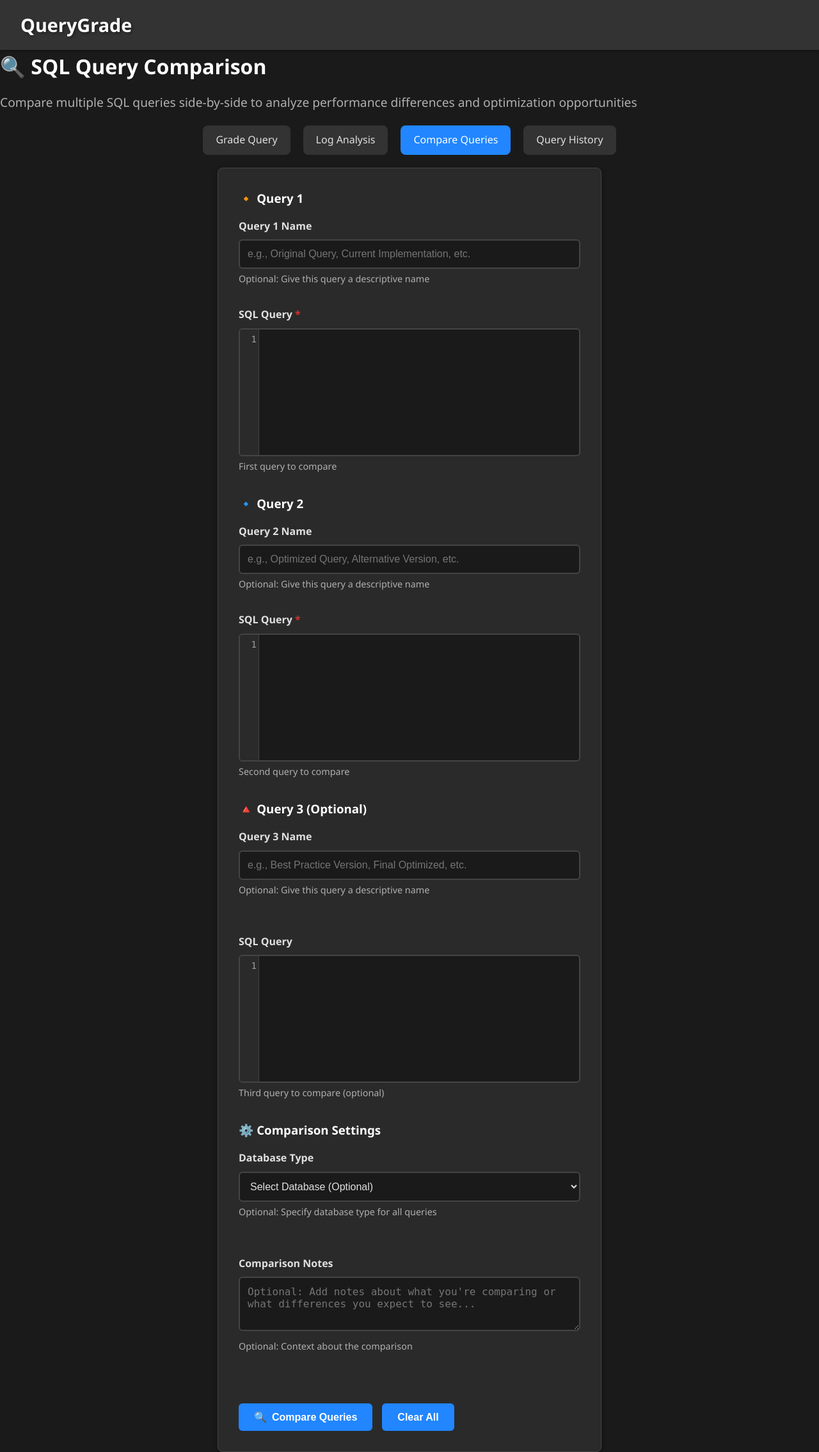
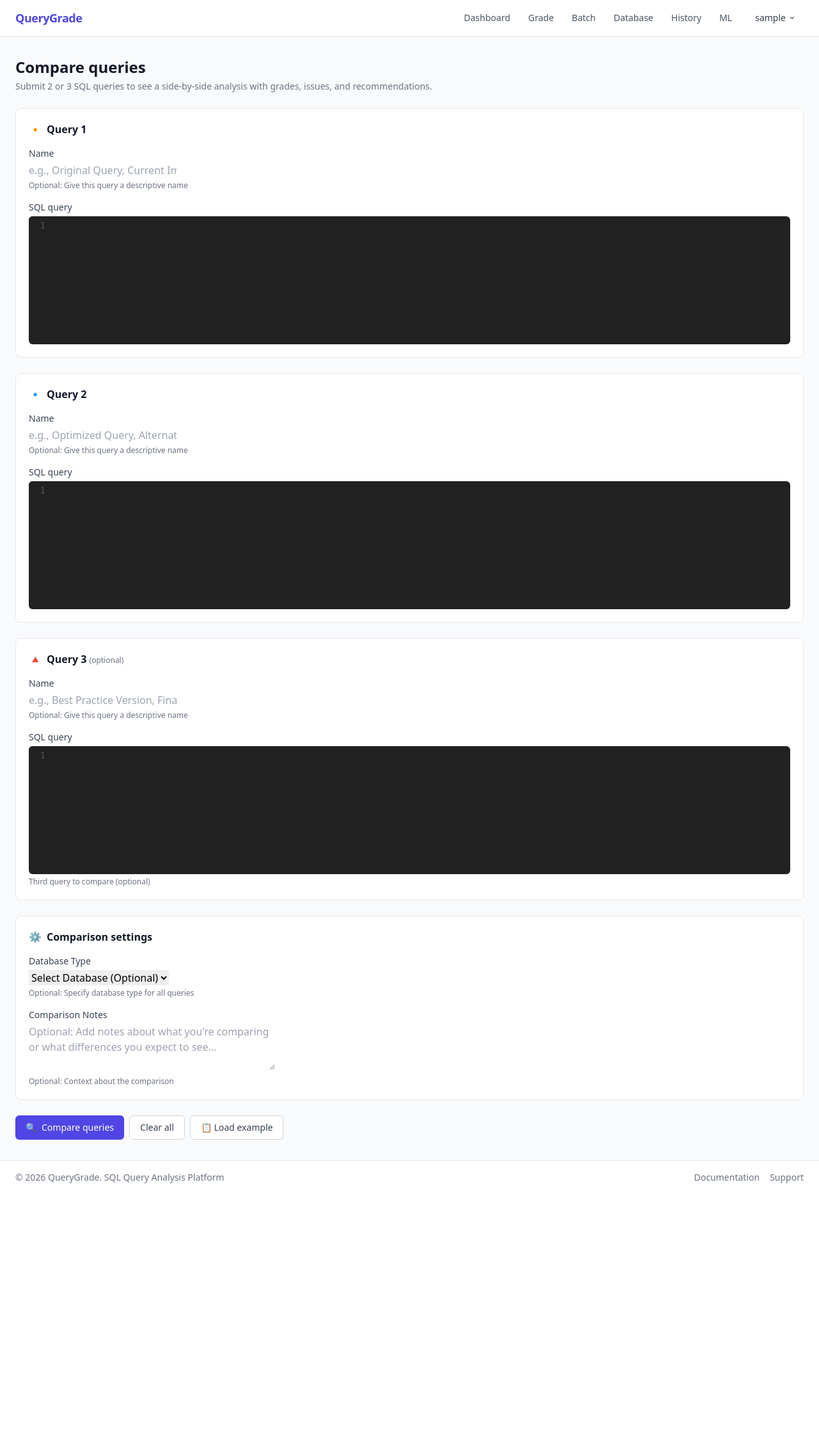
Before and after one commit to ringo380/QueryGrade, a Django app: page /compare/ in a window 1280 px wide. Shown: the whole page at 64% size. After the commit the page ends 1849 px from the top, so only its background shows below. Run offline with Django 5.2, Linux system fonts and the light colour scheme; the visitor is signed in with stand-in values (Sample User, id 1); parts of the project's set-up code (start-up, migrations or seed data) failed here and were passed over; some libraries are stand-ins or nearby versions.

Commit message:
feat(ui): hand-tune query_compare and compare_results (#17) (#24)
query_compare.html (282 -> 146 lines, -136):
- Was a standalone HTML page; now extends base.html
- Three card-style sections for query 1, 2, 3 (3 optional)
- CodeMirror SQL editors initialized via form field id_for_label (no .sql-editor class needed)
- Comparison settings card (database_type, comparison_notes)
- Submit / Clear all / Load example buttons

compare_results.html (263 -> 188 lines, -75):
- Was a standalone HTML page; now extends base.html
- Comparison overview card with summary text
- Per-query result cards in 2 or 3 col grid (grade-tinted header bg)
- Per-query: grade pill, score, query metadata, issues with severity colors, recommendations, optional optimization details
- **Bug fix**: previous template referenced result.grade/issues/suggestions but the view passes result.analysis.grade/issues_found/recommendations. Corrected to match view context.
- Error case rendered as red alert
- Export results as JSON

Closes #17
Refs #21

```diff
--- a/analyzer/templates/analyzer/query_compare.html
+++ b/analyzer/templates/analyzer/query_compare.html
@@ -1,161 +1,100 @@
+{% extends 'analyzer/base.html' %}
 {% load static %}
-<!DOCTYPE html>
-<html lang="en">
-<head>
-    <meta charset="UTF-8">
-    <title>QueryGrade - Query Comparison</title>
-    <link rel="stylesheet" href="{% static 'analyzer/css/styles.css' %}">
 
-    <!-- CodeMirror CSS -->
+{% block title %}Compare queries · QueryGrade{% endblock %}
+
+{% block extra_head %}
 <link rel="stylesheet" href="https://cdnjs.cloudflare.com/ajax/libs/codemirror/5.65.16/codemirror.min.css">
 <link rel="stylesheet" href="https://cdnjs.cloudflare.com/ajax/libs/codemirror/5.65.16/theme/material-darker.min.css">
-    <link rel="stylesheet" href="https://cdnjs.cloudflare.com/ajax/libs/codemirror/5.65.16/addon/hint/show-hint.min.css">
+<style>
+  .CodeMirror { height: auto; min-height: 200px; border-radius: 0.375rem; font-family: ui-monospace, SFMono-Regular, Menlo, monospace; font-size: 14px; }
+</style>
+{% endblock %}
 
+{% block content %}
+<div class="space-y-6">
+  <header>
+    <h1 class="text-2xl font-bold text-gray-900">Compare queries</h1>
+    <p class="mt-1 text-sm text-gray-500">Submit 2 or 3 SQL queries to see a side-by-side analysis with grades, issues, and recommendations.</p>
+  </header>
 
-</head>
-<body>
-    <nav>
-        <h1>QueryGrade</h1>
-    </nav>
-    <div class="max-w-7xl mx-auto px-4">
+  <form method="post" class="space-y-6">
+    {% csrf_token %}
 
-<div class="compare-container">
-    <div class="compare-header">
-        <h1>🔍 SQL Query Comparison</h1>
-        <p class="subtitle">Compare multiple SQL queries side-by-side to analyze performance differences and optimization opportunities</p>
-
-        <div class="navigation-tabs">
-            <a href="{% url 'grade_query' %}" class="tab-link">Grade Query</a>
-            <a href="{% url 'index' %}" class="tab-link">Log Analysis</a>
-            <a href="{% url 'query_compare' %}" class="tab-link active">Compare Queries</a>
-            <a href="{% url 'query_history' %}" class="tab-link">Query History</a>
+    <section class="bg-white rounded-lg border border-gray-200 p-5">
+      <h2 class="text-base font-semibold text-gray-900 flex items-center gap-2"><span>🔸</span><span>Query 1</span></h2>
+      <div class="mt-4 grid grid-cols-1 md:grid-cols-3 gap-4">
+        <div>
+          <label class="block text-sm font-medium text-gray-700">Name</label>
+          <div class="mt-1">{{ form.query_1_name }}</div>
+          {% if form.query_1_name.help_text %}<p class="mt-1 text-xs text-gray-500">{{ form.query_1_name.help_text }}</p>{% endif %}
         </div>
       </div>
+      <div class="mt-4">
+        <label class="block text-sm font-medium text-gray-700">SQL query</label>
+        <div class="mt-1">{{ form.query_1 }}</div>
+        {% if form.query_1.errors %}<p class="mt-1 text-xs text-red-600">{{ form.query_1.errors|join:", " }}</p>{% endif %}
+      </div>
+    </section>
 
-    {% if messages %}
-        <div class="messages">
-            {% for message in messages %}
-                <div class="alert alert-{{ message.tags }}">
-                    {{ message }}
-                </div>
-            {% endfor %}
-        </div>
-    {% endif %}
-
-    <div class="compare-form-container">
-        <form method="post" class="compare-form">
-            {% csrf_token %}
-
-            <div class="queries-grid">
-                <!-- Query 1 -->
-                <div class="query-section">
-                    <h3>🔸 {{ form.query_1.label }}</h3>
-
-                    <div class="mb-4">
-                        <label for="{{ form.query_1_name.id_for_label }}" class="block text-sm font-medium text-gray-700 mb-1">
-                            {{ form.query_1_name.label }}
-                        </label>
-                        {{ form.query_1_name }}
-                        <div class="form-help">{{ form.query_1_name.help_text }}</div>
-                    </div>
-
-                    <div class="mb-4">
-                        <label for="{{ form.query_1.id_for_label }}" class="block text-sm font-medium text-gray-700 mb-1">
-                            SQL Query <span class="required">*</span>
-                        </label>
-                        {{ form.query_1 }}
-                        <div class="form-help">{{ form.query_1.help_text }}</div>
+    <section class="bg-white rounded-lg border border-gray-200 p-5">
+      <h2 class="text-base font-semibold text-gray-900 flex items-center gap-2"><span>🔹</span><span>Query 2</span></h2>
+      <div class="mt-4 grid grid-cols-1 md:grid-cols-3 gap-4">
+        <div>
+          <label class="block text-sm font-medium text-gray-700">Name</label>
+          <div class="mt-1">{{ form.query_2_name }}</div>
+          {% if form.query_2_name.help_text %}<p class="mt-1 text-xs text-gray-500">{{ form.query_2_name.help_text }}</p>{% endif %}
         </div>
       </div>
+      <div class="mt-4">
+        <label class="block text-sm font-medium text-gray-700">SQL query</label>
+        <div class="mt-1">{{ form.query_2 }}</div>
+        {% if form.query_2.errors %}<p class="mt-1 text-xs text-red-600">{{ form.query_2.errors|join:", " }}</p>{% endif %}
+      </div>
+    </section>
 
-                <!-- Query 2 -->
-                <div class="query-section">
-                    <h3>🔹 {{ form.query_2.label }}</h3>
-
-                    <div class="mb-4">
-                        <label for="{{ form.query_2_name.id_for_label }}" class="block text-sm font-medium text-gray-700 mb-1">
-                            {{ form.query_2_name.label }}
-                        </label>
-                        {{ form.query_2_name }}
-                        <div class="form-help">{{ form.query_2_name.help_text }}</div>
-                    </div>
-
-                    <div class="mb-4">
-                        <label for="{{ form.query_2.id_for_label }}" class="block text-sm font-medium text-gray-700 mb-1">
-                            SQL Query <span class="required">*</span>
-                        </label>
-                        {{ form.query_2 }}
-                        <div class="form-help">{{ form.query_2.help_text }}</div>
+    <section class="bg-white rounded-lg border border-gray-200 p-5">
+      <h2 class="text-base font-semibold text-gray-900 flex items-center gap-2"><span>🔺</span><span>Query 3 <span class="text-xs font-normal text-gray-500">(optional)</span></span></h2>
+      <div class="mt-4 grid grid-cols-1 md:grid-cols-3 gap-4">
+        <div>
+          <label class="block text-sm font-medium text-gray-700">Name</label>
+          <div class="mt-1">{{ form.query_3_name }}</div>
+          {% if form.query_3_name.help_text %}<p class="mt-1 text-xs text-gray-500">{{ form.query_3_name.help_text }}</p>{% endif %}
         </div>
       </div>
+      <div class="mt-4">
+        <label class="block text-sm font-medium text-gray-700">SQL query</label>
+        <div class="mt-1">{{ form.query_3 }}</div>
+        {% if form.query_3.help_text %}<p class="mt-1 text-xs text-gray-500">{{ form.query_3.help_text }}</p>{% endif %}
       </div>
+    </section>
 
-            <!-- Query 3 (Optional) -->
-            <div class="query-section optional">
-                <h3>🔺 {{ form.query_3.label }}</h3>
-
-                <div class="form-row">
-                    <div class="half-width">
-                        <div class="mb-4">
-                            <label for="{{ form.query_3_name.id_for_label }}" class="block text-sm font-medium text-gray-700 mb-1">
-                                {{ form.query_3_name.label }}
-                            </label>
-                            {{ form.query_3_name }}
-                            <div class="form-help">{{ form.query_3_name.help_text }}</div>
+    <section class="bg-white rounded-lg border border-gray-200 p-5">
+      <h2 class="text-base font-semibold text-gray-900 flex items-center gap-2"><span>⚙️</span><span>Comparison settings</span></h2>
+      <div class="mt-4 grid grid-cols-1 md:grid-cols-2 gap-4">
+        <div>
+          <label class="block text-sm font-medium text-gray-700">{{ form.database_type.label }}</label>
+          <div class="mt-1">{{ form.database_type }}</div>
+          {% if form.database_type.help_text %}<p class="mt-1 text-xs text-gray-500">{{ form.database_type.help_text }}</p>{% endif %}
         </div>
       </div>
+      <div class="mt-4">
+        <label class="block text-sm font-medium text-gray-700">{{ form.comparison_notes.label }}</label>
+        <div class="mt-1">{{ form.comparison_notes }}</div>
+        {% if form.comparison_notes.help_text %}<p class="mt-1 text-xs text-gray-500">{{ form.comparison_notes.help_text }}</p>{% endif %}
       </div>
+    </section>
 
-                <div class="mb-4">
-                    <label for="{{ form.query_3.id_for_label }}" class="block text-sm font-medium text-gray-700 mb-1">
-                        SQL Query
-                    </label>
-                    {{ form.query_3 }}
-                    <div class="form-help">{{ form.query_3.help_text }}</div>
-                </div>
-            </div>
-
-            <!-- Shared Options -->
-            <div class="shared-options">
-                <h3>⚙️ Comparison Settings</h3>
-
-                <div class="form-row">
-                    <div class="half-width">
-                        <div class="mb-4">
-                            <label for="{{ form.database_type.id_for_label }}" class="block text-sm font-medium text-gray-700 mb-1">
-                                {{ form.database_type.label }}
-                            </label>
-                            {{ form.database_type }}
-                            <div class="form-help">{{ form.database_type.help_text }}</div>
-                        </div>
-                    </div>
-                </div>
-
-                <div class="mb-4">
-                    <label for="{{ form.comparison_notes.id_for_label }}" class="block text-sm font-medium text-gray-700 mb-1">
-                        {{ form.comparison_notes.label }}
-                    </label>
-                    {{ form.comparison_notes }}
-                    <div class="form-help">{{ form.comparison_notes.help_text }}</div>
-                </div>
-            </div>
-
-            <div class="form-actions">
+    <div class="flex flex-wrap gap-2">
       <button type="submit" class="inline-flex items-center gap-2 px-4 py-2 bg-indigo-600 text-white text-sm font-medium rounded-md hover:bg-indigo-700">
-                    <span>🔍</span>
-                    Compare Queries
+        <span>🔍</span><span>Compare queries</span>
       </button>
-                <button type="button" class="inline-flex items-center gap-2 px-4 py-2 bg-white border border-gray-300 text-gray-700 text-sm font-medium rounded-md hover:bg-gray-50" onclick="clearAllForms()">
-                    Clear All
-                </button>
+      <button type="button" onclick="clearAllForms()" class="inline-flex items-center gap-2 px-4 py-2 bg-white border border-gray-300 text-gray-700 text-sm font-medium rounded-md hover:bg-gray-50">Clear all</button>
+      <button type="button" onclick="loadComparisonExample()" class="inline-flex items-center gap-2 px-4 py-2 bg-white border border-gray-300 text-gray-700 text-sm font-medium rounded-md hover:bg-gray-50">📋 Load example</button>
     </div>
   </form>
 </div>
-</div>
 
-    </div>
-
-<!-- CodeMirror JavaScript -->
 <script src="https://cdnjs.cloudflare.com/ajax/libs/codemirror/5.65.16/codemirror.min.js"></script>
 <script src="https://cdnjs.cloudflare.com/ajax/libs/codemirror/5.65.16/mode/sql/sql.min.js"></script>
 <script src="https://cdnjs.cloudflare.com/ajax/libs/codemirror/5.65.16/addon/hint/show-hint.min.js"></script>
@@ -166,118 +105,42 @@
 <script>
 let sqlEditors = [];
 
-// Initialize CodeMirror SQL editors
-document.addEventListener('DOMContentLoaded', function() {
-    const textareas = document.querySelectorAll('textarea.sql-editor');
-
-    textareas.forEach((textarea, index) => {
-        if (textarea) {
-            // Create CodeMirror instance
-            const editor = CodeMirror.fromTextArea(textarea, {
-                mode: 'text/x-sql',
-                theme: 'material-darker',
-                lineNumbers: true,
-                indentUnit: 2,
-                smartIndent: true,
-                lineWrapping: true,
-                autoCloseBrackets: true,
-                matchBrackets: true,
-                showCursorWhenSelecting: true,
-                extraKeys: {
-                    "Ctrl-Space": "autocomplete",
-                    "Cmd-Space": "autocomplete"
-                },
-                hintOptions: {
-                    tables: {
-                        users: ["id", "name", "email", "created_at", "status", "last_login"],
-                        orders: ["id", "user_id", "total", "status", "created_at", "shipped_at"],
-                        products: ["id", "name", "price", "category", "in_stock", "description"],
-                        customers: ["id", "name", "email", "phone", "address", "registration_date"],
-                        employees: ["id", "name", "department", "salary", "hire_date", "manager_id"],
-                        categories: ["id", "name", "description", "parent_id"]
-                    }
-                }
+document.addEventListener('DOMContentLoaded', () => {
+  ['{{ form.query_1.id_for_label }}', '{{ form.query_2.id_for_label }}', '{{ form.query_3.id_for_label }}'].forEach(id => {
+    const ta = document.getElementById(id);
+    if (!ta || ta.tagName !== 'TEXTAREA') return;
+    const editor = CodeMirror.fromTextArea(ta, {
+      mode: 'text/x-sql', theme: 'material-darker',
+      lineNumbers: true, indentUnit: 2, smartIndent: true,
+      lineWrapping: true, autoCloseBrackets: true, matchBrackets: true,
     });
-
-            // Set editor height
-            editor.setSize(null, 200);
-
-            // Enable auto-completion
-            editor.on("inputRead", function(cm, event) {
-                if (event.text[0].match(/\w/) || event.text[0] === '.') {
-                    cm.showHint();
-                }
-            });
-
-            // Sync with form submission
-            editor.on('change', function() {
-                editor.save(); // Save to original textarea
-            });
-
+    editor.on('change', () => editor.save());
     sqlEditors.push(editor);
-        }
   });
 });
 
 function clearAllForms() {
-    // Clear all CodeMirror editors
-    sqlEditors.forEach(editor => {
-        editor.setValue('');
-    });
-
-    // Clear regular form fields
-    document.querySelectorAll('input[type="text"], textarea:not(.sql-editor), select').forEach(field => {
-        field.value = '';
-        if (field.selectedIndex !== undefined) {
-            field.selectedIndex = 0;
-        }
-    });
+  sqlEditors.forEach(ed => ed.setValue(''));
+  document.querySelectorAll('form input[type=text], form textarea').forEach(el => { el.value = ''; });
+  document.querySelectorAll('form select').forEach(el => { el.selectedIndex = 0; });
 }
 
-// Load example queries for comparison
 function loadComparisonExample() {
   if (sqlEditors.length >= 2) {
-        // Query 1: SELECT *
-        sqlEditors[0].setValue(`SELECT * FROM users WHERE active = 1 ORDER BY created_at DESC;`);
-
-        // Query 2: Optimized version
-        sqlEditors[1].setValue(`SELECT id, name, email, created_at
-FROM users
-WHERE active = 1
-ORDER BY created_at DESC
-LIMIT 100;`);
-
-        // Query 3 (if available): Best practices
-        if (sqlEditors.length >= 3) {
-            sqlEditors[2].setValue(`SELECT u.id, u.name, u.email, u.created_at
-FROM users u
-WHERE u.active = 1
-  AND u.created_at >= '2023-01-01'
-ORDER BY u.created_at DESC
-LIMIT 100;`);
+    sqlEditors[0].setValue("SELECT * FROM users WHERE active = 1 ORDER BY created_at DESC;");
+    sqlEditors[1].setValue("SELECT id, name, email, created_at\nFROM users\nWHERE active = 1\nORDER BY created_at DESC\nLIMIT 100;");
+    if (sqlEditors[2]) {
+      sqlEditors[2].setValue("SELECT u.id, u.name, u.email, u.created_at\nFROM users u\nWHERE u.active = 1\n  AND u.created_at >= '2023-01-01'\nORDER BY u.created_at DESC\nLIMIT 100;");
     }
-
-        // Set query names
-        const nameInputs = document.querySelectorAll('input[id*="name"]');
-        if (nameInputs.length >= 2) {
-            nameInputs[0].value = 'Original Query (SELECT *)';
-            nameInputs[1].value = 'Optimized Query';
-            if (nameInputs.length >= 3) {
-                nameInputs[2].value = 'Best Practices Query';
+    const n1 = document.getElementById('{{ form.query_1_name.id_for_label }}');
+    const n2 = document.getElementById('{{ form.query_2_name.id_for_label }}');
+    const n3 = document.getElementById('{{ form.query_3_name.id_for_label }}');
+    if (n1) n1.value = 'Original (SELECT *)';
+    if (n2) n2.value = 'Optimized';
+    if (n3) n3.value = 'Best practices';
+    const notes = document.getElementById('{{ form.comparison_notes.id_for_label }}');
+    if (notes) notes.value = 'Comparing SELECT * vs specific columns vs best practices with conditions and limits.';
   }
 }
-
-        // Set comparison notes
-        const notesTextarea = document.querySelector('textarea[id*="comparison_notes"]');
-        if (notesTextarea) {
-            notesTextarea.value = 'Comparing SELECT * vs specific columns vs best practices with conditions and limits.';
-        }
-    }
-}
-
-// Add example button (can be triggered from console or added to UI)
-console.log('Use loadComparisonExample() to load example queries for comparison');
 </script>
-
-</body>
-</html>
+{% endblock %}
```
Also changed, not shown: analyzer/templates/analyzer/compare_results.html (+137 -213 lines). Lines whose indentation alone changed are shown as unchanged.
